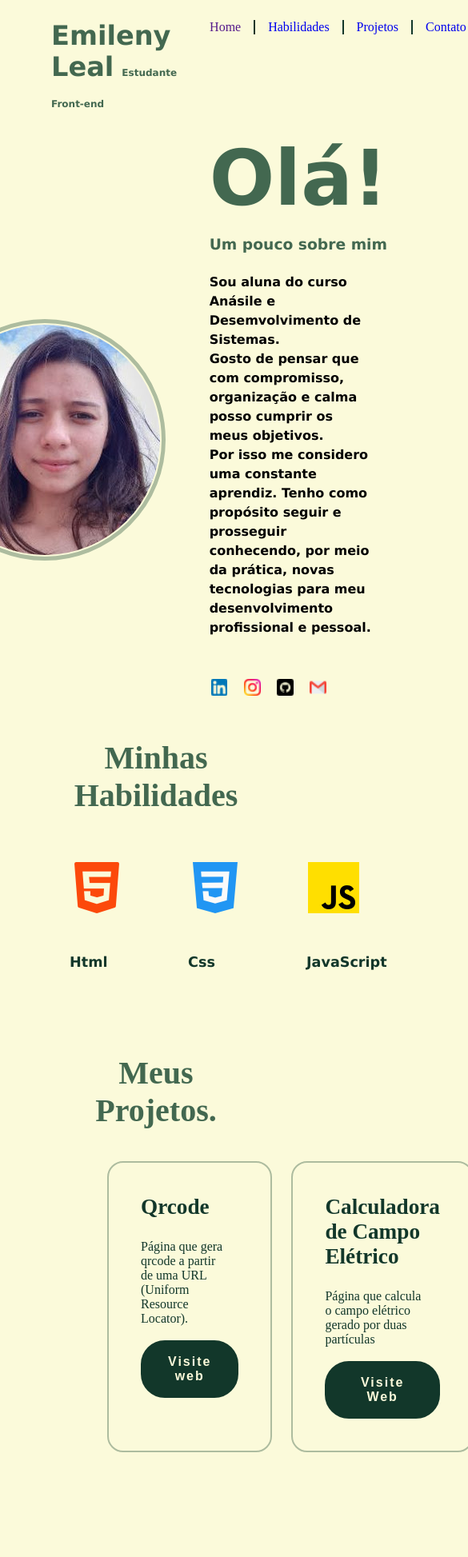
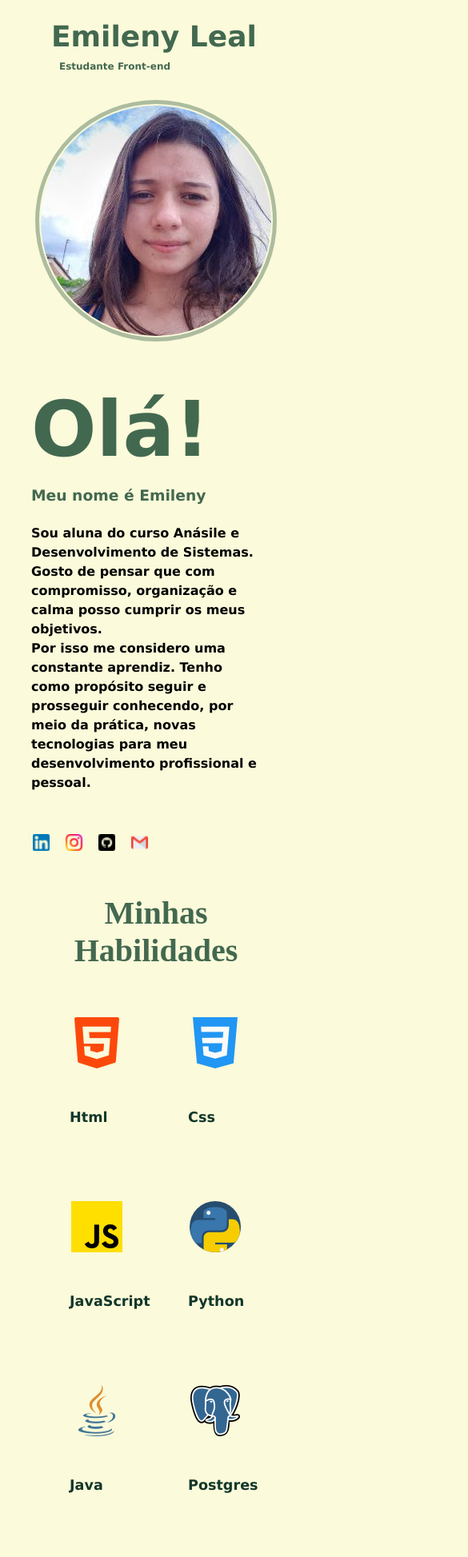
Before and after one commit to ifpi-picos/projeto-web-EmilenyRochaLeal, a plain HTML site: page index.html in a window 390 px wide. Shown: the top 1947 px of the page at 80% size, 585 px wide, since content can reach past the window. Drawn offline with Linux system fonts and the light colour scheme.

Commit message:
today 11/03

```diff
--- a/css/main.css
+++ b/css/main.css
@@ -9,8 +9,12 @@ body{
     justify-content: space-between;
     background-color: #FBFADA;
 }
+header{
+    display: flex;
+    justify-content: space-between;
+}
 header .logo {
-    font-size: 2.1rem;
+    display: flex;
     font-weight: 600;
     color: #436850;
     padding: 25px;
@@ -22,33 +26,26 @@ header .logo {
 header .est-front{
     font-size: 12px;
     padding-left: 10px;
+    padding-top: 10px;
 }
 
-header{
-    display: flex;
-    justify-content: space-between;
-}
-.header, p, ul{
+.header , p, ul{
     padding-right:  20px;
     padding-top: 25px;
-}
-header h1 {
-    padding-left: 5px;
-    padding-top: 5px;
 }
 a{
     text-decoration: none;
 }
-.menu ul {
+nav ul {
     display: flex;
 }
-.menu li {
+nav li {
     list-style-type: none;
     cursor: pointer;
     border-right: 2px solid #12372A;
     padding: 0 1rem;
 }
-.menu li:last-child{
+nav li:last-child{
     border: none;
 }
 .conteiner{
@@ -56,6 +53,7 @@ a{
     margin: 0 auto;
 }
 .principal {
+    /* min-height: 90vh; */
     display: flex;
     justify-content: center;
     gap: 3.4rem;
@@ -70,6 +68,11 @@ div .imagem img{
     max-width: 300px;
     border: 5px solid #ADBC9F;
 }
+/* div.lateral-imagem{
+    padding: 55px;
+    padding-left: 55px;
+    padding-bottom: 55px;
+} */
 div .name-ola{
     font-size: 6rem;
     color: #436850;
@@ -97,27 +100,10 @@ div .name-paragrafo{
 .entre-contato img{
     width: 1.3rem;
 }
-
-footer {
-    display: flex;
-    padding: 20px;
+/* Parte de Habilidades */
+.habilidades{
+    height: 100vh;
 }
-.footer-comp{
-    display: flex;
-    justify-content: space-between;
-    width: 100%;
-    padding-top: 50px;
-    border-top: 2px solid #B2A59B ;
-
-}
-.rede-social a, img{
-    padding: 2px;
-    margin-top: 10px;
-}
-.autora{
-    margin-top: 20px;
-}
-/* Parte de Habilidades */
 
 div.conteiner-icon{
     display: flex;
@@ -135,16 +121,19 @@ div.conteiner-icon{
 }
 
 /* Parte de projetos */
-
-div.projetos{
-    flex-grow: 1;
-    margin: 55px;
+.projetos{
+    height: 100vh;
 }
 
 div.box{
     display: flex;
+    flex-wrap: wrap;
     gap: 1.5rem;
     margin: 2.5rem ;
+}
+div.box-icon{
+    display: inline-block;
+    flex-grow: 1;
 }
 h2.meus-projetos{
     color: #436850;
@@ -156,10 +145,10 @@ h2.meus-projetos span{
 }
 
 div.projetos-box{
-    color: #12372A;
     padding: 40px ;
     border: 2px solid #ADBC9F;
     border-radius: 20px;
+    flex-wrap: 1;
 }
 
 div.projetos-box:hover{
@@ -168,15 +157,25 @@ div.projetos-box:hover{
 }
 
 div.projetos-box h3{
+    color: #436850;
     font-size: 1.7rem;
 }
 
-
+.projetos-box a{
+    color: #12372A;
+    font-size: 1.3rem;
+    font-weight: 600;
+}
+.box-icon{
+    width: 50px;
+    height: 150px;
+    flex-wrap: 1;
+}
 
 /* Parte de contato */
 
 .contato{
-    min-height: 100vh;
+    min-height: 90vh;
     display: flex;
     align-items: center;
     justify-content: center;
@@ -232,11 +231,55 @@ form textarea{
     resize: vertical;
 }
 
+/* Rodapé */
+footer {
+    display: flex;
+    padding: 20px;
+}
+.footer-comp{
+    display: flex;
+    justify-content: space-between;
+    width: 100%;
+    padding-top: 50px;
+    border-top: 2px solid #B2A59B ;
 
+}
+.rede-social a, img{
+    padding: 2px;
+    margin-top: 10px;
+}
+.autora{
+    margin-top: 20px;
+}
 /* Responsivo footer */
-@media (max-width: 640px){
-    footer{
+@media screen and (max-width: 965px){
+    .principal{
         flex-direction: column;
     }
 
+    .menu{
+        display: none;
+    }
+
+    .logo{
+        font-size: 24px;
+        flex-direction: column;
+    }
+    div.conteiner-icon{
+        display: flex;
+        flex-wrap: wrap;
+        justify-content: flex-start;
+    }
+    div.box{
+        flex-direction: column;
+        align-items: center;
+    }
+    .footer-comp{
+        flex-direction: column;
+    }
+    .footer-comp p{
+        padding: 0;
+        margin-bottom: 10px;
+    }
+
 }
--- a/index.html
+++ b/index.html
@@ -8,15 +8,15 @@
 </head>
 <body>
     <header class="conteiner">
-        <div class="logo">Emileny Leal<span class="est-front">Estudante Front-end</span></div>
-        <div class="menu">
+        <div class="logo"><h2 class="h2-logo">Emileny Leal</h2><span class="est-front">Estudante Front-end</span></div>
+            <nav class="menu">
                 <ul>
                     <li><a href="">Home</a></li>
                     <li><a href="#minhas-habilidades">Habilidades</a></li>
                     <li><a href="#meus-projetos">Projetos</a></li>
                     <li><a href="#fale-comigo">Contato</a></li>
                 </ul>
-        </div>
+            </nav>
     </header>
     <main class="conteiner">
         <div class="principal">
@@ -25,8 +25,8 @@
             </div>
             <div class="lateral-imagem">
                 <h2 class="name-ola">Olá!</h2>
-                <h3 class="name-titulo">Um pouco sobre mim </h3>
-                <p class="name-paragrafo"> Sou aluna do curso Anásile e Desemvolvimento de Sistemas. <br>Gosto de pensar que com compromisso, organização e calma posso cumprir os meus objetivos.<br> Por isso me considero uma constante aprendiz.
+                <h3 class="name-titulo">Meu nome é Emileny</h3>
+                <p class="name-paragrafo"> Sou aluna do curso Anásile e Desenvolvimento de Sistemas. <br>Gosto de pensar que com compromisso, organização e calma posso cumprir os meus objetivos.<br> Por isso me considero uma constante aprendiz.
                     Tenho como propósito seguir e prosseguir conhecendo, por meio da prática, novas tecnologias para meu desenvolvimento profissional e pessoal.</p>
 
                     <div class="entre-contato">
@@ -76,20 +76,19 @@
         <h2 class="meus-projetos">Meus <sapn>Projetos.</sapn></h2>
         <div class="box">
             <div class="projetos-box">
-                <!-- <img src="imgs/meu-qrcode.png"> -->
                 <h3>Qrcode</h3>
                 <p>Página que gera qrcode a partir de uma URL (Uniform Resource Locator).</p><br>
-                <a href="https://emilenyrochaleal.github.io/GeradorDeQRcode/"><button class="bnt">Visite web</button></a>
+                <a href="https://emilenyrochaleal.github.io/GeradorDeQRcode/">Visualizar projeto</a>
             </div>
             <div class="projetos-box">
                 <h3>Calculadora de Campo Elétrico</h3>
                 <p>Página que calcula o campo elétrico gerado por duas partículas</p><br>
-                <a href="https://174c7573-1103-4317-ad34-6e2d0671ee40-00-7opcwyb6qdo0.kirk.replit.dev/"><button class="bnt">Visite Web</button></a>
+                <a href="https://174c7573-1103-4317-ad34-6e2d0671ee40-00-7opcwyb6qdo0.kirk.replit.dev/">Visualizar projeto</a>
             </div>
             <div class="projetos-box">
-                <h3>Gerador de finanças</h3>
+                <h3>Finanças fácil</h3>
                 <p>Financia Fácil é uma página para gerenciar ganhos e gastos</p><br>
-                <a href="https://kednaleal.github.io/projeto-geradordefinancas-financiafacil/principal.html"><button class="bnt">Visite web</button></a>
+                <a href="https://kednaleal.github.io/projeto-geradordefinancas-financiafacil/principal.html">Visualizar projeto</a>
             </div>
         </div>
       </div>
```
Also changed, not shown: imgs/meu-qrcode.png (deleted). Lines whose indentation alone changed are shown as unchanged.
